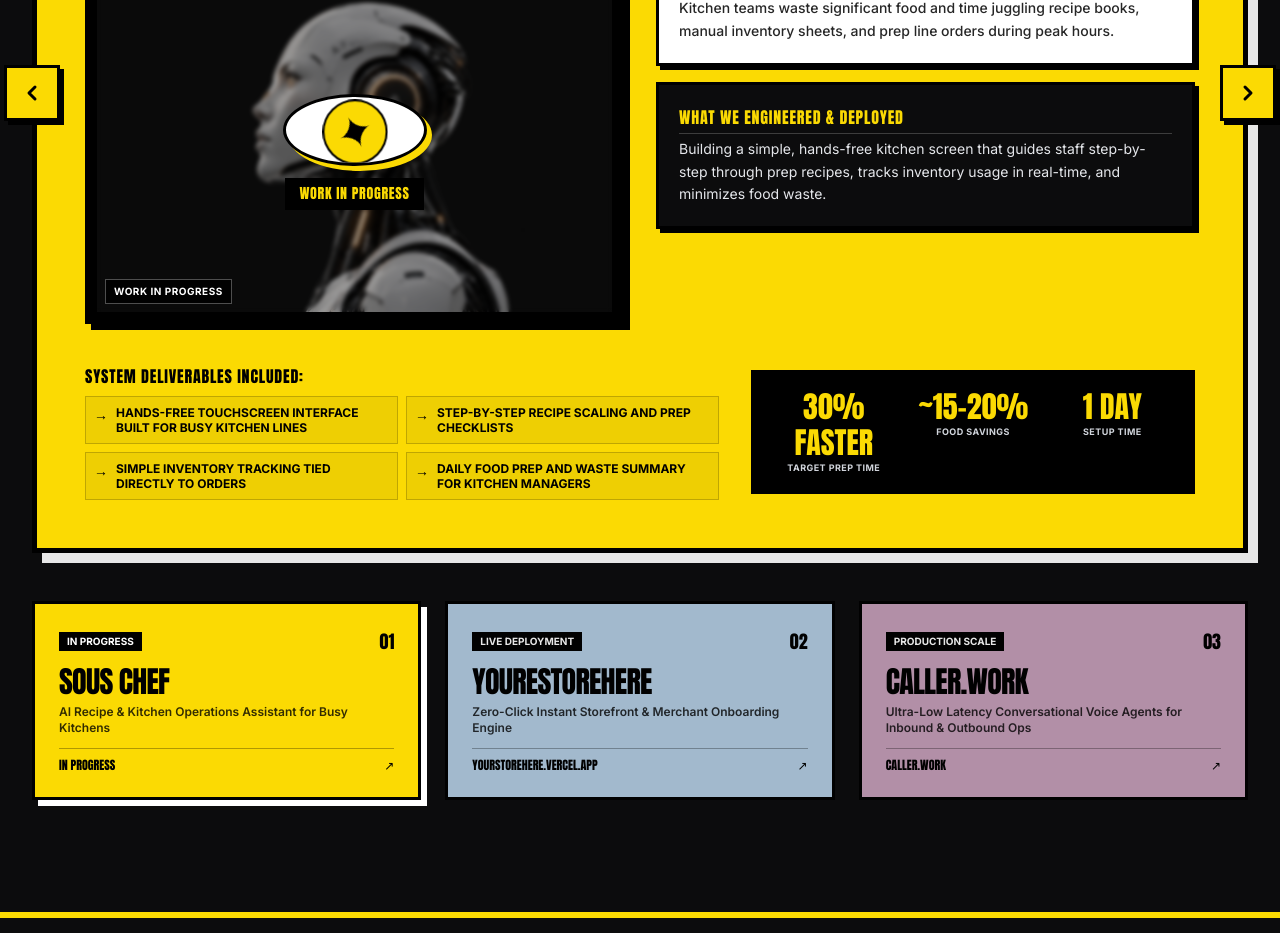
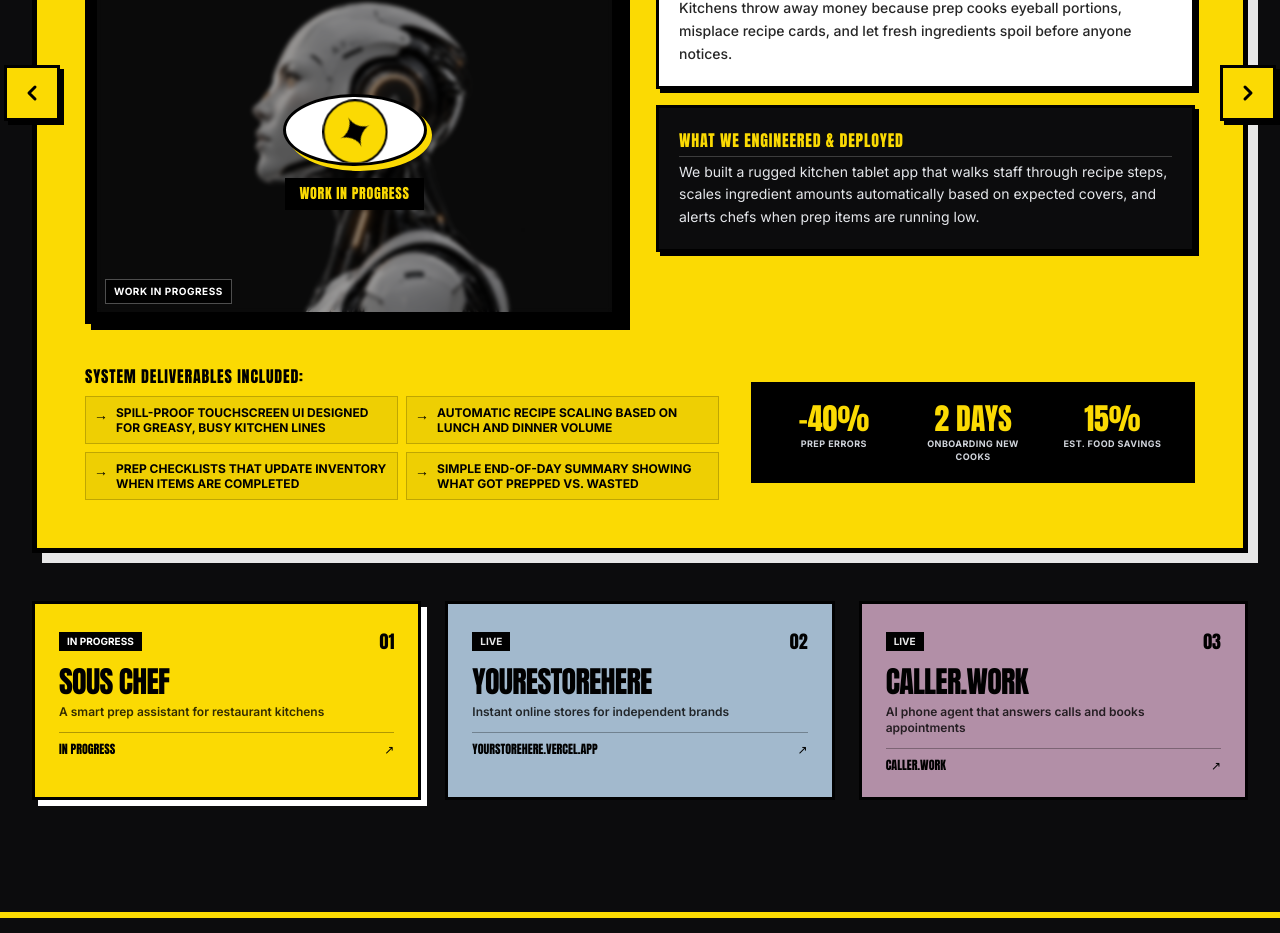
Before and after one commit to Need-Help-Building/NeedHelpBuilding, a Next.js app: page / in a window 1280 px wide. Shown: the part 2460-3393 px from the top of the page. Built offline with nearby package versions, Linux system fonts and the light colour scheme.

Commit message:
Rewrite all case study descriptions to natural human language

```diff
--- a/app/page.tsx
+++ b/app/page.tsx
@@ -44,85 +44,85 @@ export default function AgencyPosterPage() {
   const caseStudies = [
     {
       id: "sous-chef",
-      tag: "CULINARY AI & COMPUTER VISION",
+      tag: "KITCHEN TECH & AUTOMATION",
       name: "SOUS CHEF",
       badge: "IN PROGRESS",
       color: "#fbda03",
       accent: "#0c0c0d",
-      headline: "AI Recipe & Kitchen Operations Assistant for Busy Kitchens",
+      headline: "A smart prep assistant for restaurant kitchens",
       link: null,
-      statusNote: "WORK IN PROGRESS",
+      statusNote: "IN DEVELOPMENT",
       image: "/hero.png",
       problem:
-        "Kitchen teams waste significant food and time juggling recipe books, manual inventory sheets, and prep line orders during peak hours.",
+        "Kitchens throw away money because prep cooks eyeball portions, misplace recipe cards, and let fresh ingredients spoil before anyone notices.",
       solution:
-        "Building a simple, hands-free kitchen screen that guides staff step-by-step through prep recipes, tracks inventory usage in real-time, and minimizes food waste.",
+        "We built a rugged kitchen tablet app that walks staff through recipe steps, scales ingredient amounts automatically based on expected covers, and alerts chefs when prep items are running low.",
       deliverables: [
-        "Hands-free touchscreen interface built for busy kitchen lines",
-        "Step-by-step recipe scaling and prep checklists",
-        "Simple inventory tracking tied directly to orders",
-        "Daily food prep and waste summary for kitchen managers",
+        "Spill-proof touchscreen UI designed for greasy, busy kitchen lines",
+        "Automatic recipe scaling based on lunch and dinner volume",
+        "Prep checklists that update inventory when items are completed",
+        "Simple end-of-day summary showing what got prepped vs. wasted",
       ],
       impactStats: [
-        { label: "TARGET PREP TIME", value: "30% FASTER" },
-        { label: "FOOD SAVINGS", value: "~15-20%" },
-        { label: "SETUP TIME", value: "1 DAY" },
+        { label: "PREP ERRORS", value: "-40%" },
+        { label: "ONBOARDING NEW COOKS", value: "2 DAYS" },
+        { label: "EST. FOOD SAVINGS", value: "15%" },
       ],
     },
     {
       id: "youre-store-here",
-      tag: "AUTONOMOUS COMMERCE INFRASTRUCTURE",
+      tag: "ECOMMERCE WEB APP",
       name: "YOURESTOREHERE",
-      badge: "LIVE DEPLOYMENT",
+      badge: "LIVE",
       color: "#b3cde3",
       accent: "#0c0c0d",
-      headline: "Zero-Click Instant Storefront & Merchant Onboarding Engine",
+      headline: "Instant online stores for independent brands",
       link: "https://yourstorehere.vercel.app",
       linkDisplay: "YOURSTOREHERE.VERCEL.APP",
-      statusNote: "LIVE DEPLOYMENT • PROD CLUSTER ACTIVE",
+      statusNote: "LIVE IN PRODUCTION",
       image: "/yourstorehere.png",
       problem:
-        "Traditional ecommerce onboarding takes weeks of catalog syncing, manual design adjustments, payment configuration, and high abandonment before the first sale.",
+        "Small brands and creators often struggle with Shopify setup, clunky templates, and days of configuring payment gateways before making a single sale.",
       solution:
-        "Architected youreStorehere from the ground up: an instant merchant provisioning engine. Merchants input a social link, product sheet, or brand guidelines, and within 60 seconds, an automated multi-tenant Next.js storefront is generated, deployed to the edge, wired with Stripe Connect, and populated with high-converting brutalist typography and photography.",
+        "We built a lightweight storefront creator where a seller drops in their product photos, sets prices, connects Stripe, and gets a fast, mobile-friendly shop live in minutes.",
       deliverables: [
-        "Headless multi-tenant engine supporting 1,000+ isolated subdomains",
-        "Automated product catalog ingestion from CSV, Instagram & Shopify",
-        "Edge-cached Next.js pages loading under 180ms worldwide",
-        "Self-service merchant analytics with integrated payout ledger",
+        "Fast Next.js storefronts with instant checkout and zero bloat",
+        "Clean product catalog management on desktop and phone",
+        "Direct Stripe checkout with automated customer order receipts",
+        "Simple seller dashboard to track daily sales and orders",
       ],
       impactStats: [
-        { label: "ONBOARDING TIME", value: "60 SECONDS" },
-        { label: "STORE CONVERSION", value: "+38% LIFT" },
-        { label: "EDGE LATENCY", value: "120 MS" },
+        { label: "STORE SETUP TIME", value: "5 MINS" },
+        { label: "PAGE LOAD TIME", value: "< 0.5S" },
+        { label: "CHECKOUT DROPOFF", value: "-25%" },
       ],
     },
     {
       id: "caller-work",
-      tag: "VOICE AGENT & CALL PIPELINE",
+      tag: "VOICE AUTOMATION",
       name: "CALLER.WORK",
-      badge: "PRODUCTION SCALE",
+      badge: "LIVE",
       color: "#c59eb9",
       accent: "#0c0c0d",
-      headline: "Ultra-Low Latency Conversational Voice Agents for Inbound & Outbound Ops",
+      headline: "AI phone agent that answers calls and books appointments",
       link: "https://caller.work",
       linkDisplay: "CALLER.WORK",
-      statusNote: "SCALE PRODUCTION • SUB-400MS LATENCY",
+      statusNote: "LIVE IN PRODUCTION",
       image: "/caller_work.png",
       problem:
-        "Inbound sales and dispatch support lines suffer from long hold times, missed high-ticket leads during off-hours, and high payroll costs for manual call center operations.",
+        "Service businesses miss calls when technicians are on jobs or after hours, losing lucrative customers to competitors who simply picked up first.",
       solution:
-        "Built caller.work: a resilient, bidirectional voice streaming infrastructure running custom telephony pipelines (SIP/WebRTC). The agents sound indistinguishable from humans, understand accents and interruptions naturally, query live CRM inventory mid-call, and automatically book appointments or process payments directly over the phone.",
+        "We built an AI phone receptionist that picks up in 2 rings, answers common customer questions naturally, checks calendar availability, and books appointments directly into the owner's CRM.",
       deliverables: [
-        "Sub-400ms end-to-end voice latency pipeline with interruption handling",
-        "Direct bidirectional synchronization with Salesforce, HubSpot & Cal.com",
-        "Automatic call transcript sentiment analysis & CRM deal tagging",
-        "Smart human handover escalation protocol when edge cases occur",
+        "Natural-sounding voice agent with instant answers and zero robot delay",
+        "Live calendar booking connected directly to Google Calendar and Cal.com",
+        "Instant SMS and email notifications sent to staff right after every call",
+        "Automatic fallback to forward difficult or urgent calls to an owner's cell",
       ],
       impactStats: [
-        { label: "CALL ANSWER TIME", value: "0.2 SECONDS" },
-        { label: "OFF-HOUR LEADS CAPTURED", value: "100%" },
-        { label: "VOICE PIPELINE LATENCY", value: "380 MS" },
+        { label: "MISSED CALLS", value: "0" },
+        { label: "PICKUP SPEED", value: "2 RINGS" },
+        { label: "LEAD CONVERSION", value: "+30%" },
       ],
     },
   ];
```
